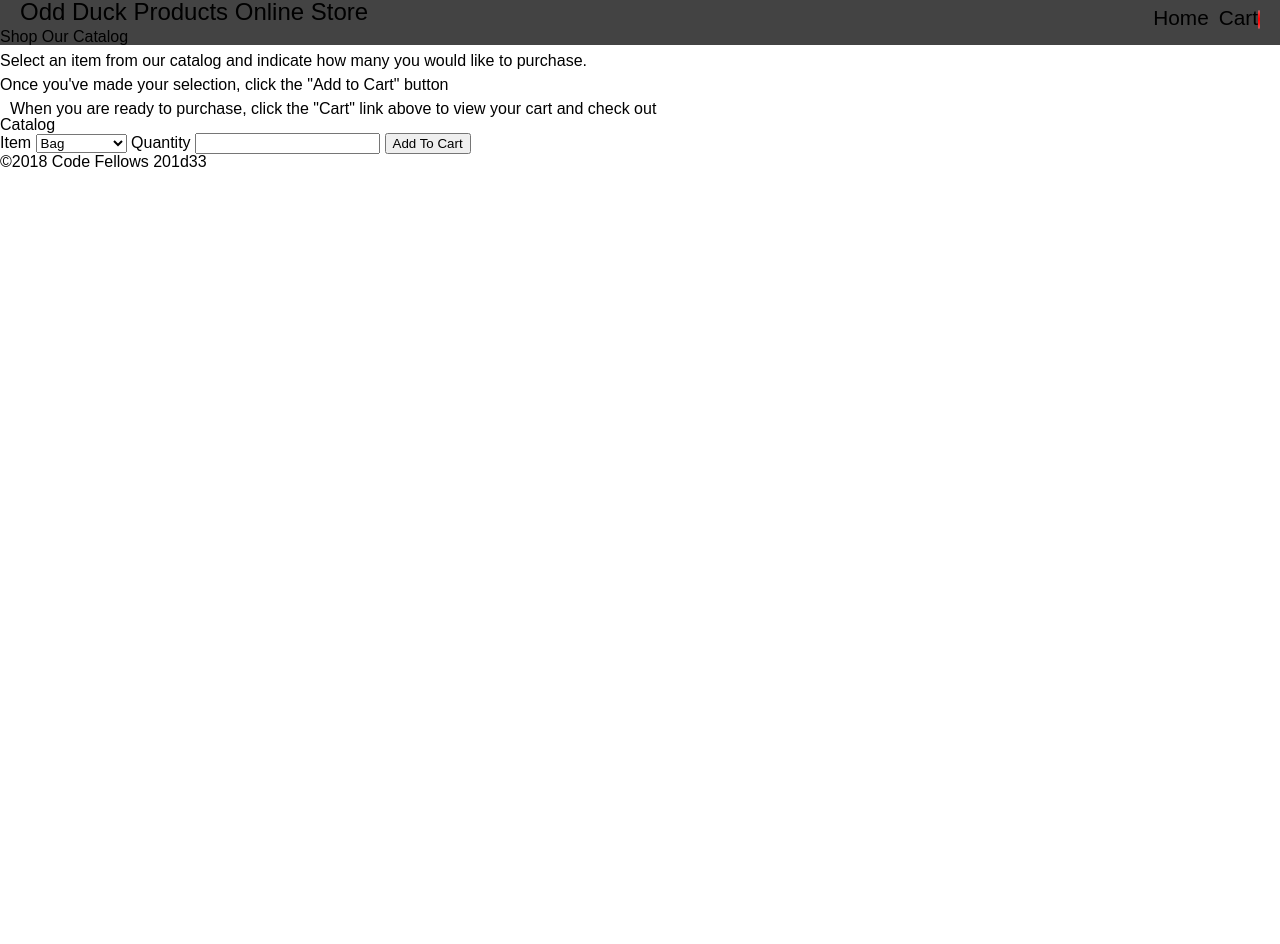
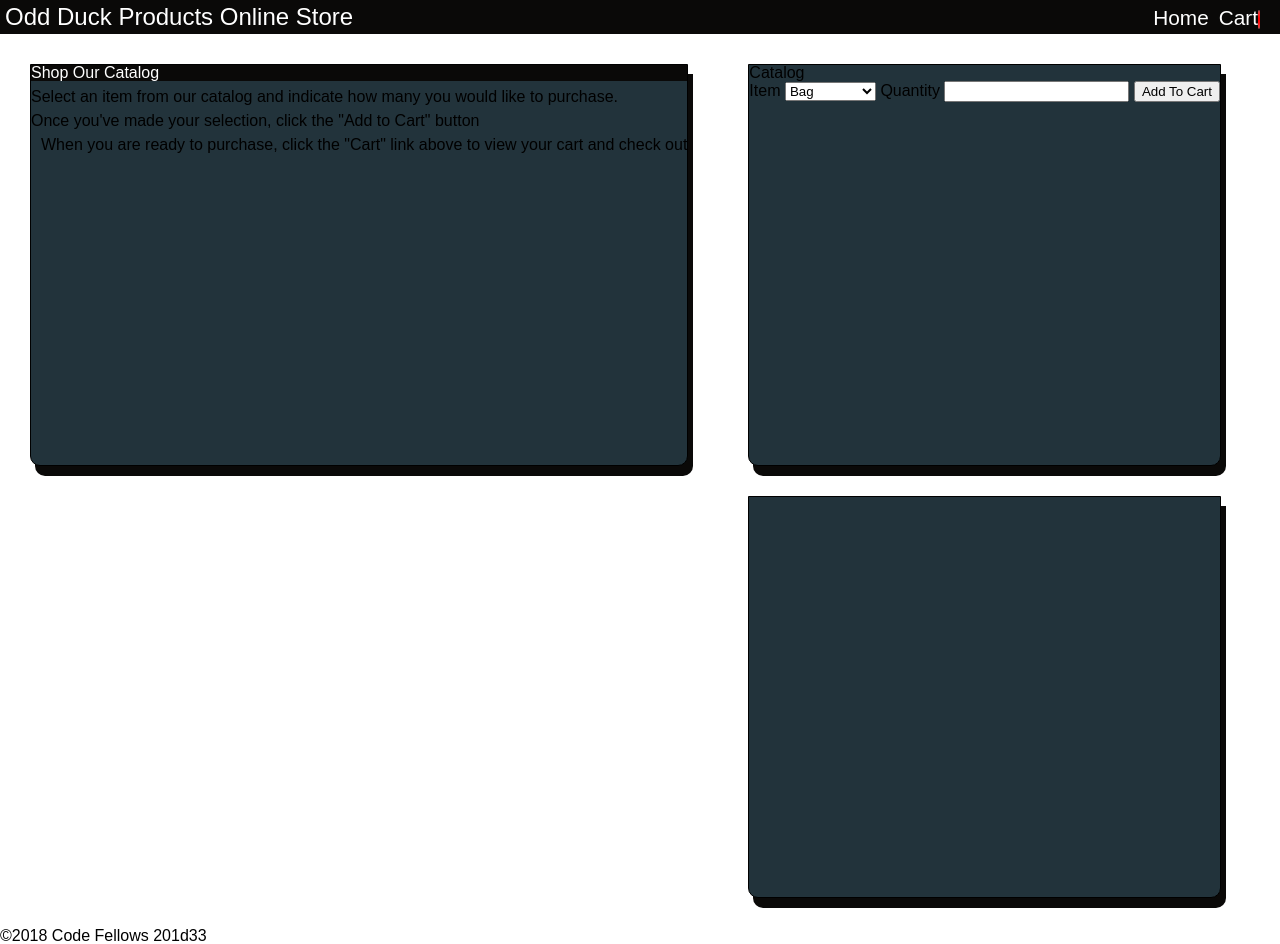
Before and after one commit to 201-301-code-fellows/lab-14, a plain HTML site: page index.html in a window 1280 px wide. Before the commit the page ends 800 px from the top, so only its background shows below. Drawn offline with Linux system fonts and the light colour scheme.

Commit message:
Add body styling

```diff
--- a/css/style.css
+++ b/css/style.css
@@ -8,7 +8,8 @@ header{
   display: flex;
   justify-content: space-between;
   width: 100%;
-  background-color: rgb(67, 67, 67);
+  background-color: #0a0908;
+  color: white;
 }
 ul{
   display: flex;
@@ -26,13 +27,14 @@ li:last-child{
 }
 a{
   text-decoration: none;
-  color: black;
+  color: white;
   font-size: 1.3rem;
 }
 
 body>header>h1{
   margin-left: 20px;
   font-size: 1.5rem;
+  margin: 5px;
 }
 #itemCount{
   border: red solid 1px;
@@ -40,3 +42,19 @@ body>header>h1{
   background-color: white;
 
 }
+
+/* body//main */
+main{
+  display: flex;
+
+}
+.card{
+  display: flex;
+  flex-direction: column;
+  border: black solid 1px;
+  background-color: #22333b;
+  box-shadow: 5px 10px #0a0908;
+  height: 50vh;
+  margin: 30px;
+  border-radius: 0px 0px 10px 10px;
+}
```
